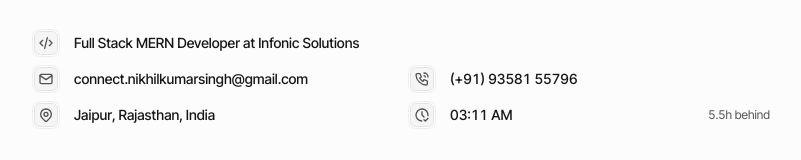
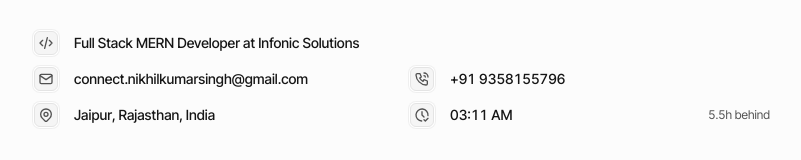
Before and after one commit to cwnik/nikhilkumarsingh.dev, a Next.js app: page / in a window 1280 px wide. Shown: the part 223-383 px from the top of the page, without its empty margins (238-1039 px from the left). Built offline with nearby package versions, Linux system fonts and the light colour scheme.

Commit message:
feat: add centralized data control for author

```diff
--- /dev/null
+++ b/features/author/constants/author.ts
@@ -0,0 +1,14 @@
+export const AUTHOR = {
+    handle: "cwnik",
+    firstName: "Nikhil Kumar",
+    lastName: "Singh",
+    displayName: "Nikhil Kumar Singh",
+    bio: "Continuously experimenting with system design and design engineering to deepen my technical skills.",
+    roles: ["JavaScript/TypeScript", "UI/UX Designer", "React/Next.js Developer", "Full Stack MERN Developer"],
+    emailAddress: "connect.nikhilkumarsingh@gmail.com",
+    country: "India",
+    countryCode: "+91",
+    phoneNumber: "9358155796",
+    currentDesignation: "Full Stack MERN Developer",
+    currentCompany: "Infonic Solutions"
+};
--- a/features/author/constants/overview.ts
+++ b/features/author/constants/overview.ts
@@ -1,14 +1,16 @@
 import { IconClockCheck, IconCode, IconMail, IconMapPin, IconPhoneCall } from "@tabler/icons-react";
 
+import { AUTHOR } from "./author";
+
 export const AUTHOR_OVERVIEW = [
-    { icon: IconCode, type: "designation", label: "Full Stack MERN Developer  at Infonic Solutions" },
+    { icon: IconCode, type: "designation", label: `${AUTHOR.currentDesignation} at ${AUTHOR.currentCompany}` },
+    { icon: IconMail, type: "email", label: AUTHOR.emailAddress, href: `mailto:${AUTHOR.emailAddress}` },
     {
-        icon: IconMail,
-        type: "email",
-        label: "connect.nikhilkumarsingh@gmail.com",
-        href: "mailto:connect.nikhilkumarsingh@gmail.com"
+        icon: IconPhoneCall,
+        type: "phone",
+        label: `${AUTHOR.countryCode} ${AUTHOR.phoneNumber}`,
+        href: `tel:${AUTHOR.countryCode}${AUTHOR.phoneNumber}`
     },
-    { icon: IconPhoneCall, type: "phone", label: "(+91) 93581 55796", href: "tel:+919358155796" },
     { icon: IconMapPin, type: "location", label: "Jaipur, Rajasthan, India" },
     { icon: IconClockCheck, type: "timezone" }
 ] as const;
--- a/features/author/constants/roles.ts
+++ /dev/null
@@ -1,6 +0,0 @@
-export const AUTHOR_ROLES = [
-    "JavaScript/TypeScript",
-    "UI/UX Designer",
-    "React/Next.js Developer",
-    "Full Stack MERN Developer"
-];
--- a/features/author/introduction.tsx
+++ b/features/author/introduction.tsx
@@ -1,19 +1,18 @@
 import { Container } from "@/components/ui/container";
 import { Heading, Lead, Small } from "@/components/ui/typography";
+
 import { Typewriter } from "./typewriter";
-import { AUTHOR_ROLES } from "./constants/roles";
 import { getGreeting } from "./lib/greeting";
+import { AUTHOR } from "./constants/author";
 
 export function Introduction() {
     return (
         <section>
             <Container>
                 <Small className="text-muted-foreground">{getGreeting(new Date().getHours())}</Small>
-                <Heading>I&apos;M Nikhil Kumar Singh.</Heading>
-                <Typewriter items={AUTHOR_ROLES} />
-                <Lead className="text-muted-foreground max-w-md text-pretty">
-                    Continuously experimenting with system design and design engineering to deepen my technical skills.
-                </Lead>
+                <Heading>I&apos;M {AUTHOR.displayName}.</Heading>
+                <Typewriter items={AUTHOR.roles} />
+                <Lead className="text-muted-foreground max-w-md text-pretty">{AUTHOR.bio}</Lead>
             </Container>
         </section>
     );
```
Also changed, not shown: 2 other files (tests, documents, lock files or other folders).
